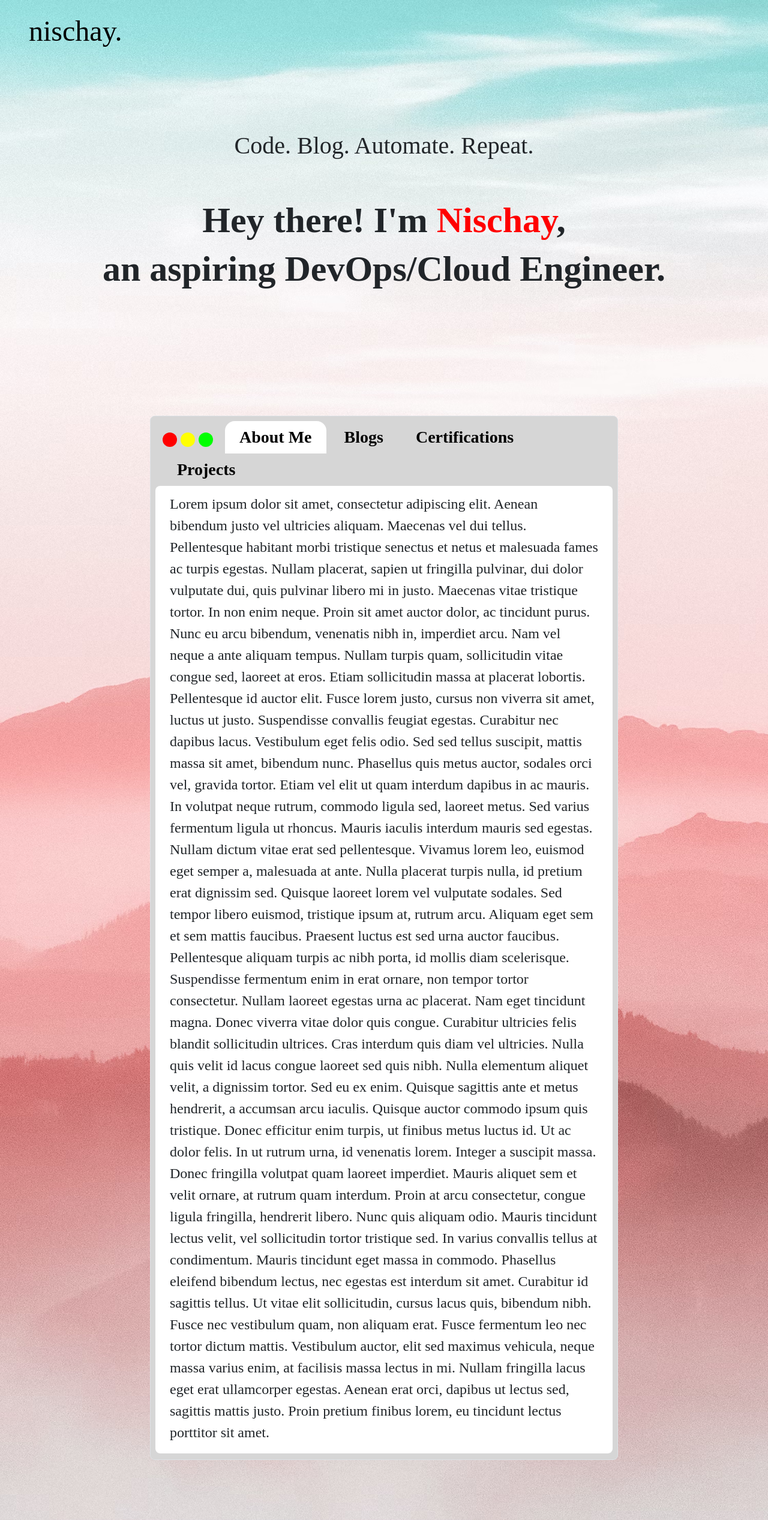
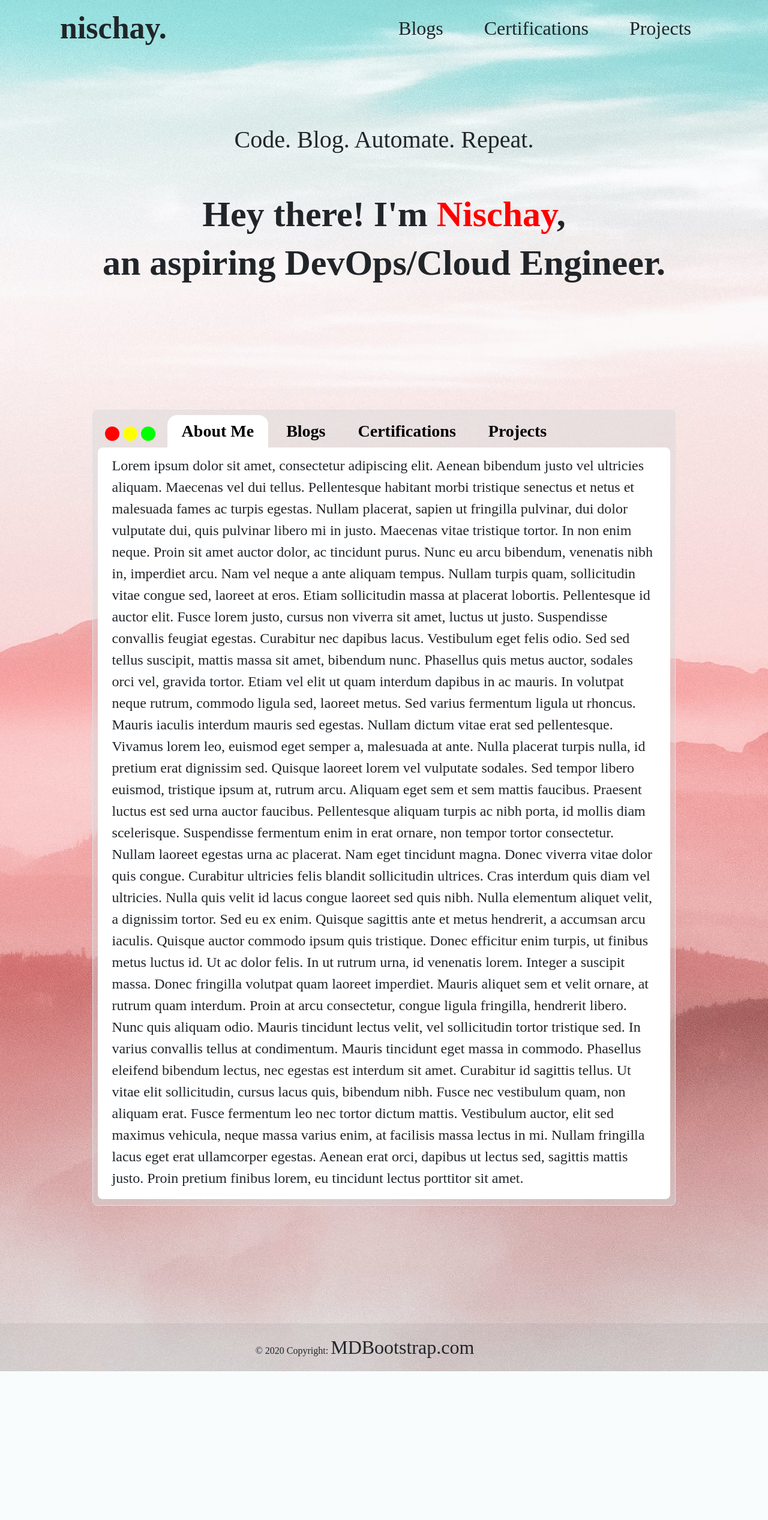
Before and after one commit to promewizard/golang-portfolio, a Flask app: page / in a window 1280 px wide. Shown: the whole page at 60% size. After the commit the page ends 2286 px from the top, so only its background shows below. Run offline with Flask 3, Linux system fonts and the light colour scheme; some web fonts are replaced.

Commit message:
added header and footer

```diff
--- /dev/null
+++ b/templates/footer.html
@@ -0,0 +1,70 @@
+<footer class="text-center ">
+    <!-- Grid container -->
+    <div class="container pt-4">
+      <!-- Section: Social media -->
+      <section class="mb-4">
+        <!-- Facebook -->
+        <a
+          data-mdb-ripple-init
+          class="btn btn-link btn-floating btn-lg text-body m-1"
+          href="#!"
+          role="button"
+          data-mdb-ripple-color="dark"
+          ><i class="fab fa-facebook-f"></i
+        ></a>
+
+        <!-- Twitter -->
+        <a
+          ><i class="fab fa-twitter"></i
+        ></a>
+
+        <!-- Google -->
+        <a
+          data-mdb-ripple-init
+          class="btn btn-link btn-floating btn-lg text-body m-1"
+          href="#!"
+          role="button"
+          data-mdb-ripple-color="dark"
+          ><i class="fab fa-google"></i
+        ></a>
+
+        <!-- Instagram -->
+        <a
+          data-mdb-ripple-init
+          class="btn btn-link btn-floating btn-lg text-body m-1"
+          href="#!"
+          role="button"
+          data-mdb-ripple-color="dark"
+          ><i class="fab fa-instagram"></i
+        ></a>
+
+        <!-- Linkedin -->
+        <a
+          data-mdb-ripple-init
+          class="btn btn-link btn-floating btn-lg text-body m-1"
+          href="#!"
+          role="button"
+          data-mdb-ripple-color="dark"
+          ><i class="fab fa-linkedin"></i
+        ></a>
+        <!-- Github -->
+        <a
+          data-mdb-ripple-init
+          class="btn btn-link btn-floating btn-lg text-body m-1"
+          href="#!"
+          role="button"
+          data-mdb-ripple-color="dark"
+          ><i class="fab fa-github"></i
+        ></a>
+      </section>
+      <!-- Section: Social media -->
+    </div>
+    <!-- Grid container -->
+
+    <!-- Copyright -->
+    <div class="text-center p-3" style="background-color: rgba(0, 0, 0, 0.05);">
+      © 2020 Copyright:
+      <a class="text-body" href="https://mdbootstrap.com/">MDBootstrap.com</a>
+    </div>
+    <!-- Copyright -->
+  </footer>
--- a/templates/home.html
+++ b/templates/home.html
@@ -26,14 +26,7 @@
         </script>
 
     <!-- Top Bar -->
-    <div>
-        <button type="button" style="border: none;
-                                background-color: inherit;
-                                padding: 16px 48px;
-                                font-size: 48px;
-                                display: inline-block;
-        ">nischay.</button>
-    </div>
+    {% include 'navbar.html' %}
 
     <!-- Hero Section -->
     <div>
@@ -54,8 +47,9 @@
     </div>
 
     <!-- Main Content -->
-    <div style="padding-left: 250px; padding-right: 250px; margin-top: 200px; margin-bottom: 100px;">
-        <div class="container-fluid px-2 pt-2 rounded-3 border" style="background-color: #d6d6d6;
+    <div style="padding-left: 12%; padding-right: 12%; margin-top: 200px; margin-bottom: 100px;">
+        <div class="container-fluid px-2 pt-2 rounded-3 border"
+            style="background-color: #d6d6d671;
                 font-size: 24px;
                 padding-bottom: 10px;
                 border: 1;
@@ -175,6 +169,7 @@
         </div>
     </div>
     <!-- <img style="width:10%;" class="bg-info rounded-circle" src="/static/nischay.jpeg"> -->
+    {% include 'footer.html' %}
 </body>
 
 </html>
--- /dev/null
+++ b/templates/navbar.html
@@ -0,0 +1,19 @@
+<style>
+    a {
+        font-size: 32px;
+        color: inherit;
+        text-decoration: none;
+        padding-right: 64px;
+    }
+</style>
+
+<nav class="navbar navbar-light justify-content-between"
+    style="padding-left: 100px;
+        padding-right: 64px;">
+    <a href="/" style="font-size: 52px; font-weight:bold;">nischay.</a>
+    <div style="text-decoration: none;">
+        <a class="form-inline" href="/">Blogs</a>
+        <a class="form-inline" href="/">Certifications</a>
+        <a class="form-inline" href="/">Projects</a>
+    </div>
+</nav>
```
Also changed, not shown: static/styles.css (added, +15 -0 lines).
